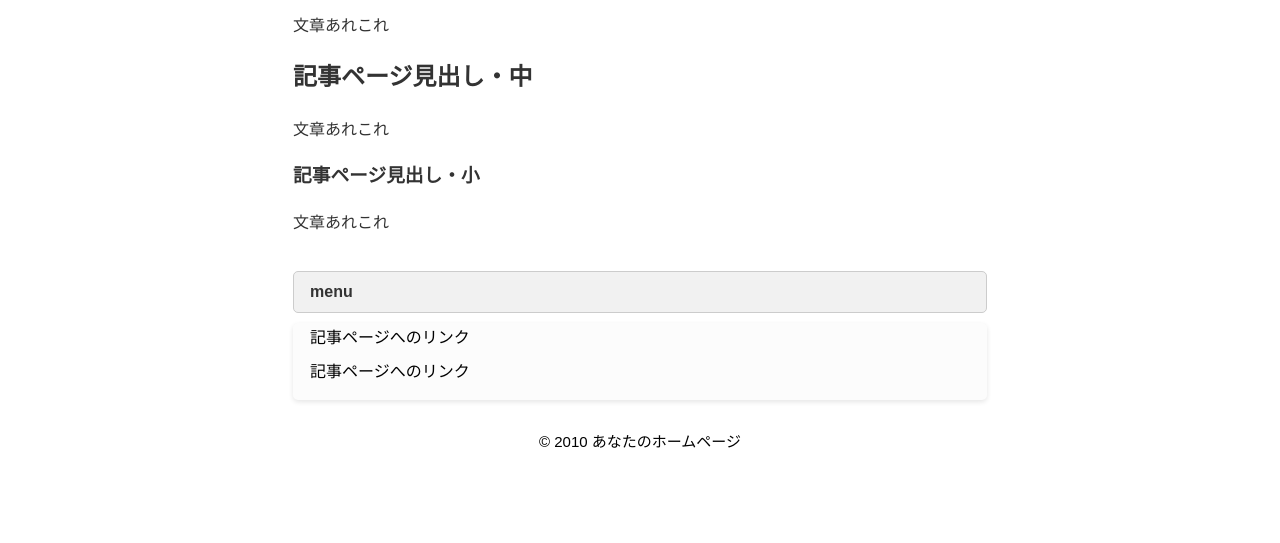
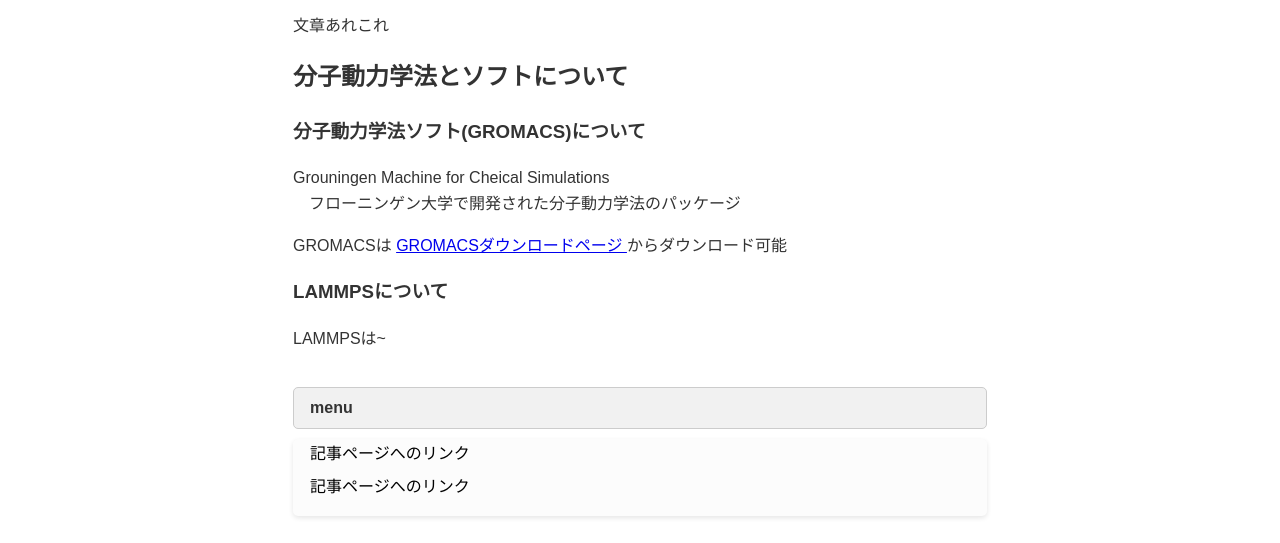
Before and after one commit to tomasupein31-bit/tomasupein31.github.io, a plain HTML site: page MD/md.html in a window 1280 px wide. Shown: the part 212-755 px from the top of the page. Drawn offline with Linux system fonts and the light colour scheme; files that its build step writes are made by us from their sources.

Commit message:
Update md.html

```diff
--- a/MD/md.html
+++ b/MD/md.html
@@ -18,10 +18,19 @@
 <div id="inner">
 <h1>個別ページのタイトル</h1>
 <p>文章あれこれ</p>
-<h2>記事ページ見出し・中</h2>
-<p>文章あれこれ</p>
-<h3>記事ページ見出し・小</h3>
-<p>文章あれこれ</p>
+<h2>分子動力学法とソフトについて <h2>
+<h3>分子動力学法ソフト(GROMACS)について </h3>
+<p>Grouningen Machine for Cheical Simulations<br>　フローニンゲン大学で開発された分子動力学法のパッケージ</p>
+  <p>GROMACSは
+
+<a href= "https://manual.gromacs.org/" target=”_blank” rel=”noopener noreferrer”>GROMACSダウンロードページ
+
+</a>
+  からダウンロード可能
+</p>
+<h3>LAMMPSについて</h3>
+  <p>LAMMPSは~</p>
+
 </div>
 </main>
 <aside>
```
